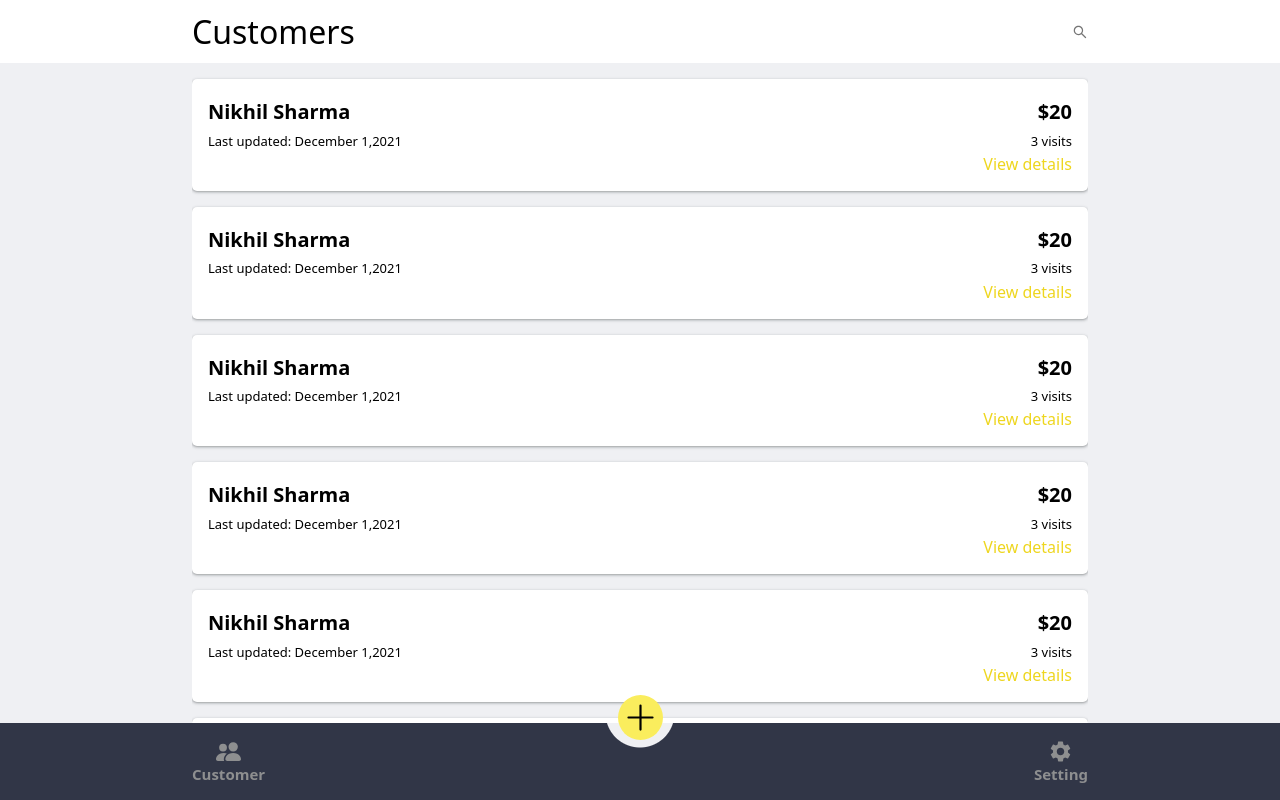
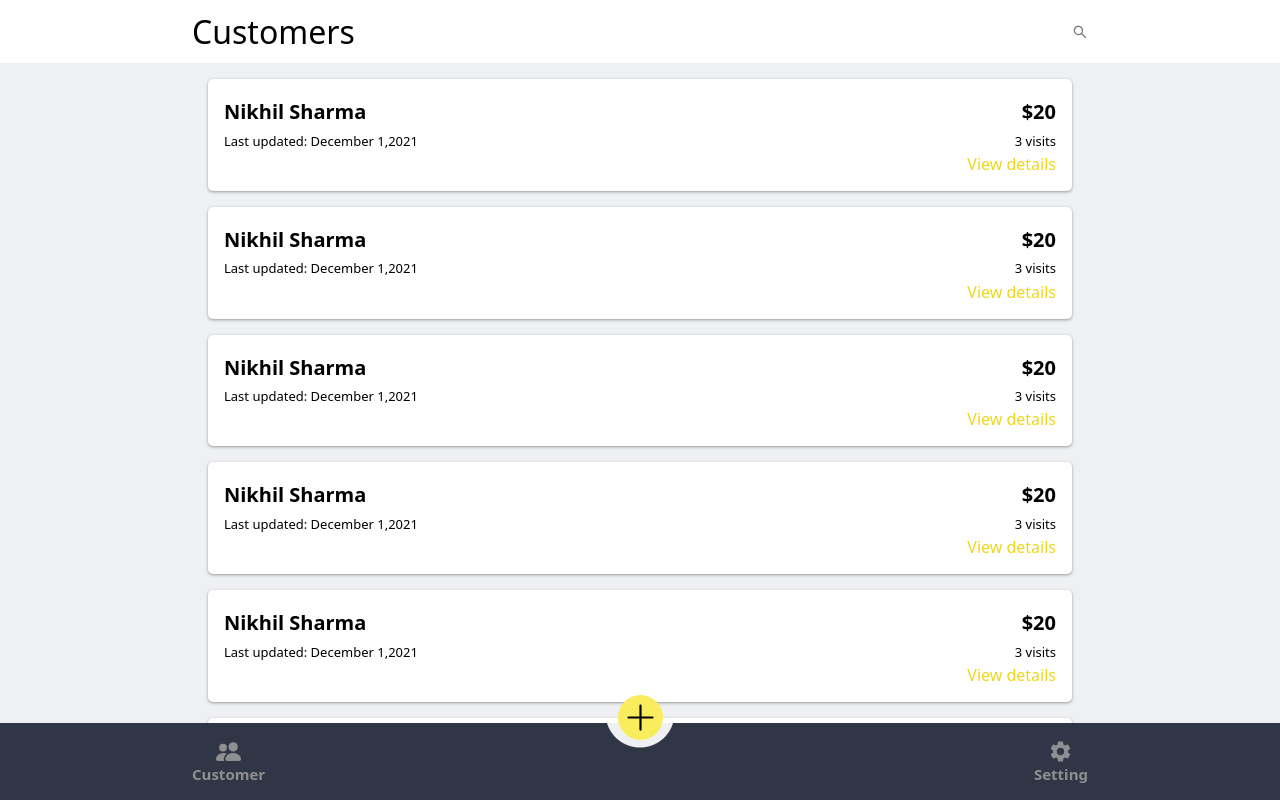
Before and after one commit to sharmanikhil23/hairdressorfrountEnd, a React (Create React App) app: page / in a window 1280 px wide. Built offline with nearby package versions, Linux system fonts and the light colour scheme.

Commit message:
fixed the major desighn bug 1

```diff
--- a/src/components/clients/css/Clients.css
+++ b/src/components/clients/css/Clients.css
@@ -13,6 +13,7 @@
 }
 #beforeClientStart #clientStart {
   overflow: hidden;
+  padding: 0rem 1rem;
 }
 #beforeClientStart #clientStart .clients {
   margin: 1rem 0rem;
--- a/src/components/clients/scss/Clients.scss
+++ b/src/components/clients/scss/Clients.scss
@@ -12,6 +12,7 @@
   scroll-behavior: smooth;
   #clientStart {
     overflow: hidden;
+    padding: 0rem 1rem;
     .clients {
       margin: 1rem 0rem;
       padding: 1rem;
```
Also changed, not shown: 1 other file (tests, documents, lock files or other folders).
